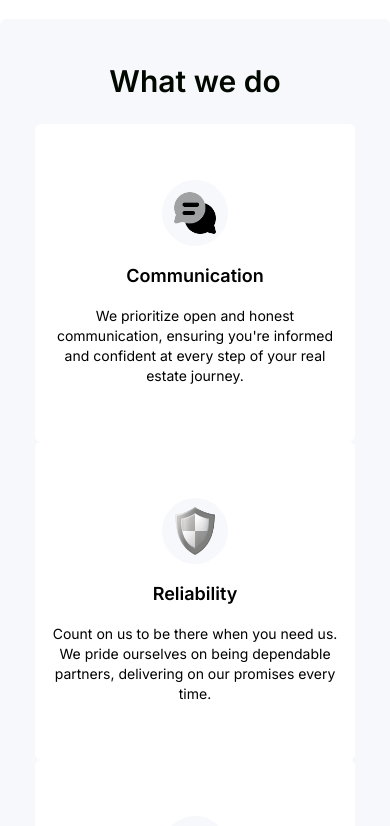
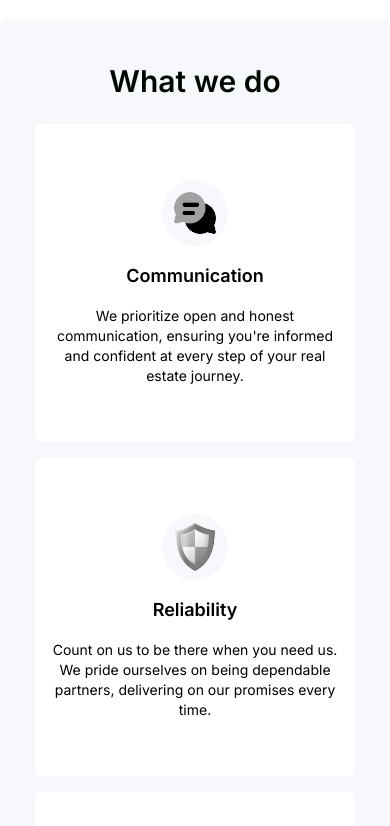
Before and after one commit to henry1234-net/Abbah-real-estate, a Next.js app in the folder my-app/: page / in a window 390 px wide. Shown: the part 1400-2226 px from the top of the page. Built offline with nearby package versions, Linux system fonts and the light colour scheme.

Commit message:
what we do code cleanup

```diff
--- a/my-app/src/app/page.tsx
+++ b/my-app/src/app/page.tsx
@@ -140,9 +140,9 @@ export default function LoginPage() {
         <h2 className='text-bakson-black-100 md:text-[40px] text-[30px] text-center font-semibold mb-5'>
           What we do
         </h2>
-        <div className='flex flex-col md:flex-row items-center justify-around text-center md:mb-0 mb-4'>
+        <div className='flex flex-col md:flex-row items-center justify-around text-center'>
           {whatWeDo.map((texts, index) =>(
-            <Card key={index} className='hoverAnimate'>
+            <Card key={index} className='hoverAnimate md:mb-0 mb-4'>
               <div className="block my-4 mx-auto w-fit bg-bakson-milk/50 rounded-full p-2">
                 <Image
                 src={texts.icon}
```
